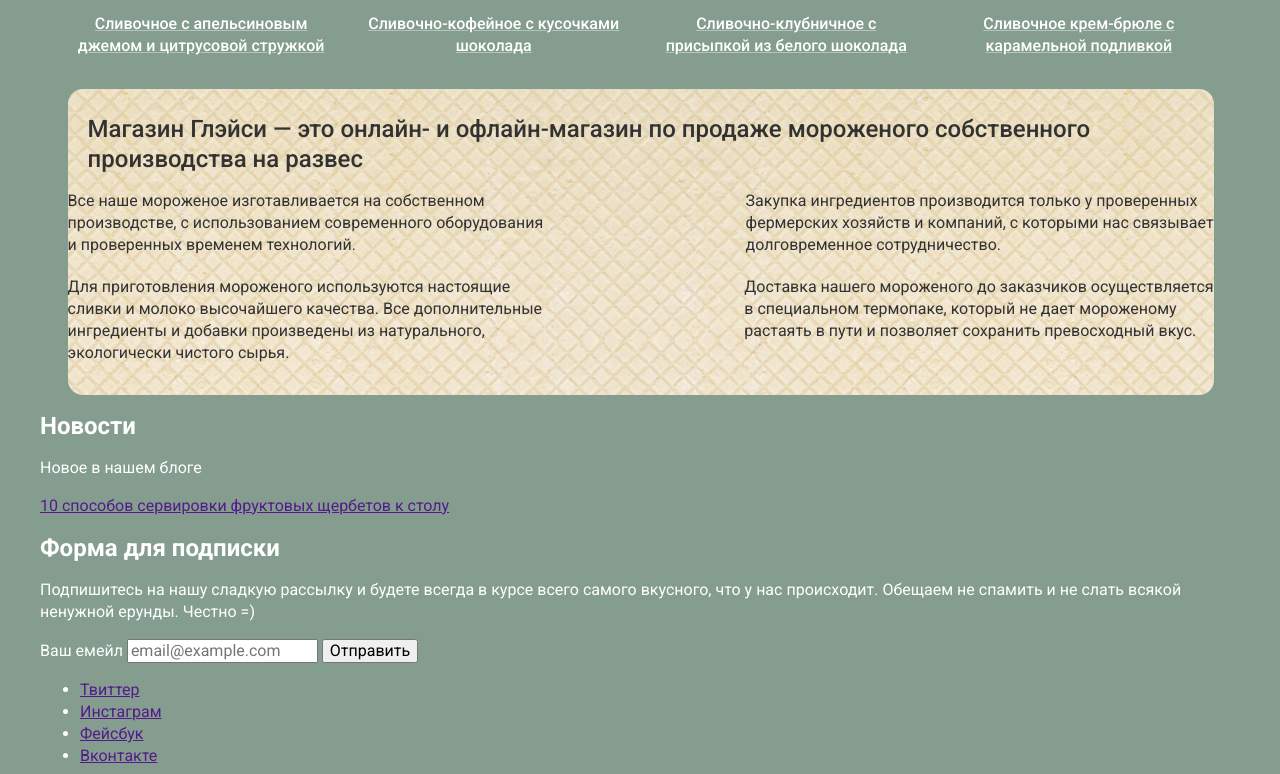
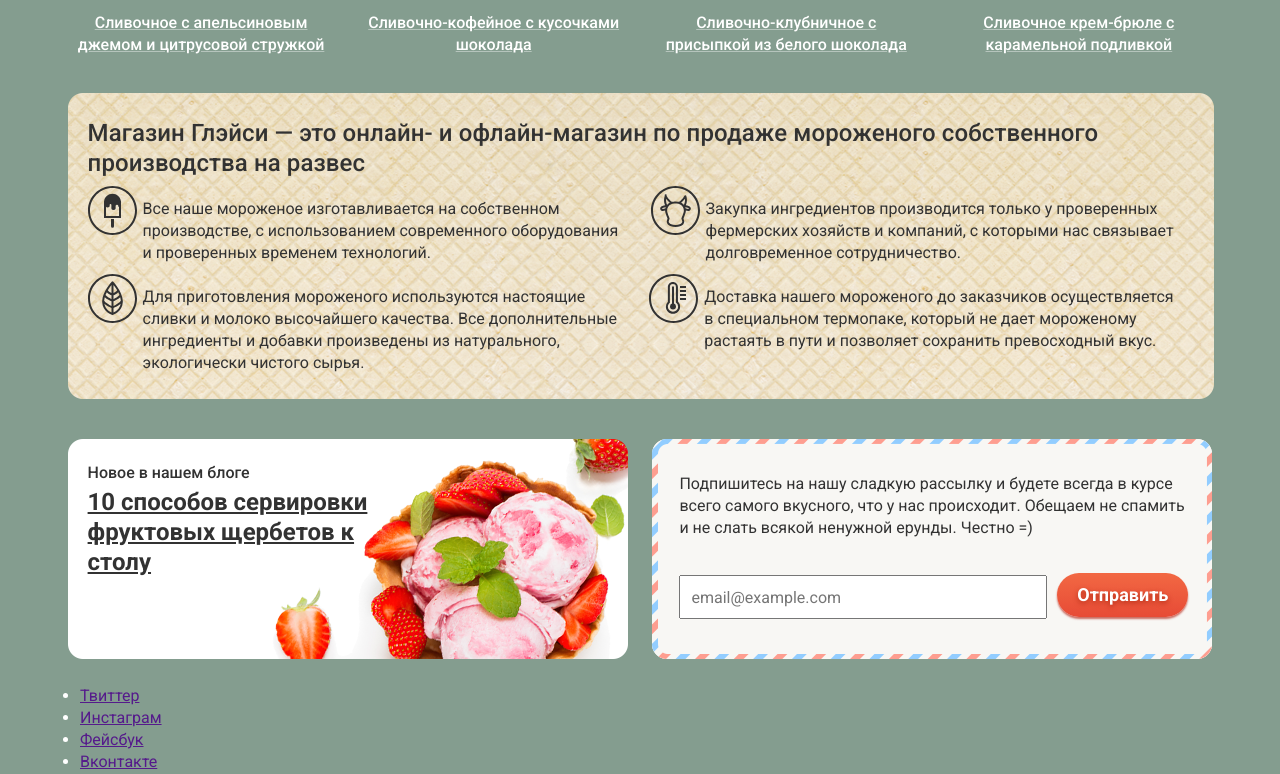
Before and after one commit to qtenebrae/markup-GllacyShop, a website: page index.html in a window 1280 px wide. Shown: the part 1189-1963 px from the top of the page. Drawn offline with Linux system fonts and the light colour scheme.

Commit message:
Implement advantages and news sections

```diff
--- a/css/style.css
+++ b/css/style.css
@@ -16,8 +16,7 @@ body {
   margin: 0;
   padding: 0;
 
-  color: #fff ;
-
+  color: #fff;
   background-color: #849d8f;
 
   font-family: Roboto, sans-serif;
@@ -43,8 +42,6 @@ body {
 .none {
   display: none;
 }
-
-/* page */
 
 .page-wrapper {
   width: 100%;
@@ -75,13 +72,11 @@ body {
   margin: 0 auto;
 }
 
-/* header */
-
 .main-header {
   display: flex;
   flex-direction: column;
 
-  padding: 9px 2.3% 0;
+  padding: 9px 2.3%;
 }
 
 .main-header .container {
@@ -101,18 +96,15 @@ body {
   color: #fff;
 
   font-size: 16px;
-
   line-height: 18px;
 }
 
 .site-navigation {
   display: flex;
 
-  padding-top: 5px;
-  padding-left: 10px;
+  padding: 5px 0 0 10px;
 
   list-style: none;
-  list-style-type: none;
 }
 
 .site-navigation a {
@@ -121,7 +113,6 @@ body {
   text-decoration: underline;
 
   color: #fff;
-
   border-radius: 18px;
 
   font-weight: 700;
@@ -130,13 +121,11 @@ body {
 
 .site-navigation a:hover {
   color: #323232;
-
   background-color: #f8f7f4;
 }
 
 .site-navigation a:active {
   color: #323232;
-
   background-color: #f8f7f4;
   box-shadow: inset 0 3px 2px rgb(0 0 0 / 50%);
 }
@@ -166,7 +155,6 @@ body {
 
 .user-navigation button:hover {
   color: #323232;
-
   background-color: #f8f7f4;
 }
 
@@ -227,7 +215,6 @@ body {
   text-align: right;
 
   font-size: 14px;
-
   font-weight: 700;
   line-height: 16px;
 }
@@ -242,14 +229,13 @@ body {
   line-height: 24px;
 }
 
-/* main */
-
 .button {
   text-decoration: none;
 
   color: #fff;
+
+  border: none;
   border-radius: 31px;
-
   background: linear-gradient(#f26843, #e74b36);
   box-shadow: 0 2px 2px rgb(172 16 0 / 60%);
   text-shadow: 0 2px 5px rgb(160 32 11 / 70%);
@@ -267,8 +253,7 @@ body {
 .promotions-slider {
   position: relative;
 
-  padding: 0 2.3%;
-  padding-top: 215px;
+  padding: 206px 2.3% 25px;
 
   list-style: none;
 
@@ -285,7 +270,6 @@ body {
   margin-bottom: 37px;
 
   font-size: 60px;
-
   line-height: 60px;
 }
 
@@ -293,14 +277,13 @@ body {
   padding: 10px 40px 14px;
 
   font-size: 32px;
-
   line-height: 44px;
 }
 
 .slider-control {
   position: absolute;
   z-index: 3;
-  top: 445px;
+  top: 436px;
   left: 28px;
 }
 
@@ -314,7 +297,6 @@ body {
   cursor: pointer;
 
   border: 2px solid white;
-
   border-radius: 50%;
 }
 
@@ -337,8 +319,7 @@ body {
 .best-offers {
   position: relative;
 
-  margin-top: 53px;
-  padding: 0 2.3%;
+  padding: 28px 2.3% 13px;
 
   font-weight: 700;
 }
@@ -373,8 +354,7 @@ body {
 
 .best-offers p {
   margin: 0;
-  margin-top: 15px;
-  margin-left: 5px;
+  padding: 15px 0 0 5px;
 
   font-size: 18px;
   line-height: 22px;
@@ -392,8 +372,7 @@ body {
 }
 
 .hits {
-  margin-top: 40px;
-  padding: 0 2.3%;
+  padding: 10px 2.3% 5px;
 }
 
 .hits ul {
@@ -454,8 +433,7 @@ body {
 }
 
 .advantages {
-  margin-top: 15px;
-  padding: 0 2.3%;
+  padding: 0 2.3% 20px;
 
   color: #323232;
 }
@@ -471,6 +449,8 @@ body {
   margin: 0;
   padding: 25px 20px 0;
 
+  letter-spacing: 0.1px;
+
   font-size: 24px;
   font-weight: 500;
   line-height: 30px;
@@ -481,11 +461,118 @@ body {
   flex-wrap: wrap;
   justify-content: space-between;
 
-  padding: 0;
+  margin: 0;
+  padding: 8px 20px 20px;
 
   list-style: none;
 }
 
 .advantages-list--item {
-  margin-bottom: 20px;
+  position: relative;
+
+  padding: 12px 20px 10px 55px;
 }
+
+.advantages-list--item-icecream::before,
+.advantages-list--item-cow::before,
+.advantages-list--item-eco::before,
+.advantages-list--item-therm::before {
+  position: absolute;
+  top: 0;
+  left: 0;
+}
+
+.advantages-list--item-icecream::before {
+  content: url("../img/ice-cream.svg");
+}
+
+.advantages-list--item-cow::before {
+  content: url("../img/cow.svg");
+}
+
+.advantages-list--item-eco::before {
+  content: url("../img/eco.svg");
+}
+
+.advantages-list--item-therm::before {
+  content: url("../img/thermometer.svg");
+}
+
+.news--subcribe {
+  display: flex;
+  justify-content: space-between;
+
+  padding: 20px 2.3% 10px;
+}
+
+.news {
+  width: 560px;
+  height: 220px;
+
+  padding: 10px;
+
+  background-image: url("../img/news.png");
+  background-repeat: no-repeat;
+}
+
+.news p.title {
+  margin: 13px 10px 3px;
+
+  color: #323232;
+
+  font-size: 16px;
+  font-weight: 500;
+  line-height: 22px;
+}
+
+.news a {
+  color: #323232;
+
+  font-size: 24px;
+  font-weight: 700;
+  line-height: 30px;
+}
+
+.news a p {
+  margin: 0 10px;
+}
+
+.subscribe {
+  position: relative;
+
+  width: 560px;
+  height: 220px;
+  padding: 18px 27px;
+
+  background-image: url("../img/subscribe.png");
+  background-repeat: no-repeat;
+}
+
+.subscribe p {
+  color: #323232;
+
+  font-size: 16px;
+  font-weight: 400;
+  line-height: 22px;
+}
+
+.subscribe button {
+  position: absolute;
+  right: 24px;
+  bottom: 42px;
+
+  padding: 10px 20px;
+
+  font-family: Roboto, sans-serif;
+
+  font-size: 18px;
+  font-weight: 700;
+  line-height: 24px;
+}
+
+.subscribe input {
+  width: 368px;
+  height: 44px;
+  margin-top: 20px;
+  padding: 0 10px;
+}
--- a/index.html
+++ b/index.html
@@ -1,4 +1,4 @@
-<!doctype html>
+<!DOCTYPE html>
 <html lang="ru">
   <head>
     <meta charset="UTF-8" />
@@ -124,7 +124,7 @@
                     присыпкой из белого шоколада
                   </p></a
                 >
-                <p class="hits-list--item-cost">355₽<span>/кг</span></p>
+                <p class="hits-list--item-cost">355₽ <span>/кг</span></p>
               </li>
               <li class="hits-list--item">
                 <img src="img/hit-4.png" alt="" />
@@ -134,7 +134,7 @@
                     карамельной подливкой
                   </p></a
                 >
-                <p class="hits-list--item-cost">415₽<span>/кг</span></p>
+                <p class="hits-list--item-cost">415₽ <span>/кг</span></p>
               </li>
             </ul>
           </section>
@@ -144,23 +144,23 @@
             <div class="container">
               <p>Магазин Глэйси — это онлайн- и офлайн-магазин по продаже мороженого собственного производства на развес</p>
               <ul class="advantages-list">
-                <li class="advantages-list--item">
+                <li class="advantages-list--item advantages-list--item-icecream">
                   Все наше мороженое изготавливается на собственном <br />
                   производстве, с использованием современного оборудования<br />
                   и проверенных временем технологий.
                 </li>
-                <li class="advantages-list--item">
+                <li class="advantages-list--item advantages-list--item-cow">
                   Закупка ингредиентов производится только у проверенных <br />
                   фермерских хозяйств и компаний, с которыми нас связывает <br />
                   долговременное сотрудничество.
                 </li>
-                <li class="advantages-list--item">
+                <li class="advantages-list--item advantages-list--item-eco">
                   Для приготовления мороженого используются настоящие <br />
                   сливки и молоко высочайшего качества. Все дополнительные <br />
                   ингредиенты и добавки произведены из натурального, <br />
                   экологически чистого сырья.
                 </li>
-                <li class="advantages-list--item">
+                <li class="advantages-list--item advantages-list--item-therm">
                   Доставка нашего мороженого до заказчиков осуществляется <br />
                   в специальном термопаке, который не дает мороженому <br />
                   растаять в пути и позволяет сохранить превосходный вкус.
@@ -168,24 +168,30 @@
               </ul>
             </div>
           </section>
-          <div>
-            <!-- news -->
-            <section>
-              <h2>Новости</h2>
-              <p>Новое в нашем блоге</p>
-              <a href="">10 способов сервировки фруктовых щербетов к столу</a>
+
+          <div class="news--subcribe">
+            <section class="news">
+              <h2 class="visually-hidden">Новости</h2>
+              <p class="title">Новое в нашем блоге</p>
+              <a href=""
+                ><p>
+                  10 способов сервировки<br />
+                  фруктовых щербетов к<br />
+                  столу
+                </p></a
+              >
             </section>
-            <!-- subscribe -->
-            <section>
-              <h2>Форма для подписки</h2>
+            <section class="subscribe">
+              <h2 class="visually-hidden">Форма для подписки</h2>
               <p>
-                Подпишитесь на нашу сладкую рассылку и будете всегда в курсе всего самого вкусного, что у нас происходит. Обещаем не спамить
+                Подпишитесь на нашу сладкую рассылку и будете всегда в курсе <br />
+                всего самого вкусного, что у нас происходит. Обещаем не спамить <br />
                 и не слать всякой ненужной ерунды. Честно =)
               </p>
               <form action="">
-                <label for="subscribe-form">Ваш емейл</label>
+                <label for="subscribe-form" class="visually-hidden">Ваш емейл</label>
                 <input id="subscribe-form" type="email" name="email" value="" placeholder="email@example.com" />
-                <button>Отправить</button>
+                <button class="button">Отправить</button>
               </form>
             </section>
           </div>
```
Also changed, not shown: package.json (added, +18 -0 lines), .stylelintrc.json (added), img/news.png (added), img/subscribe.png (added), 2 other files.
